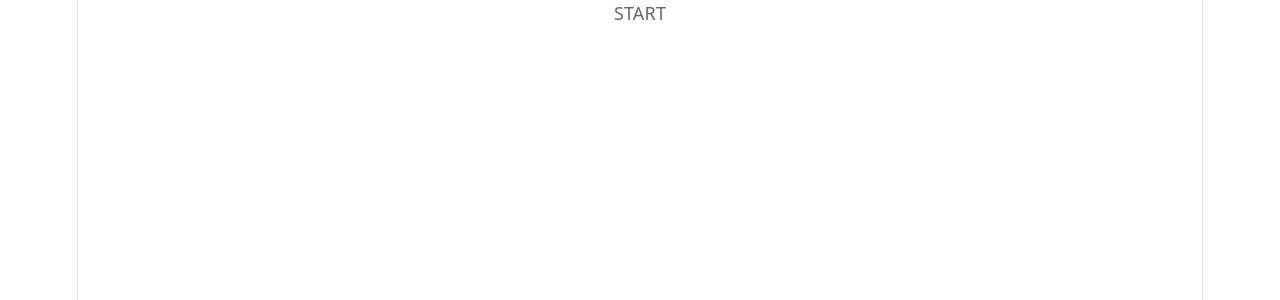
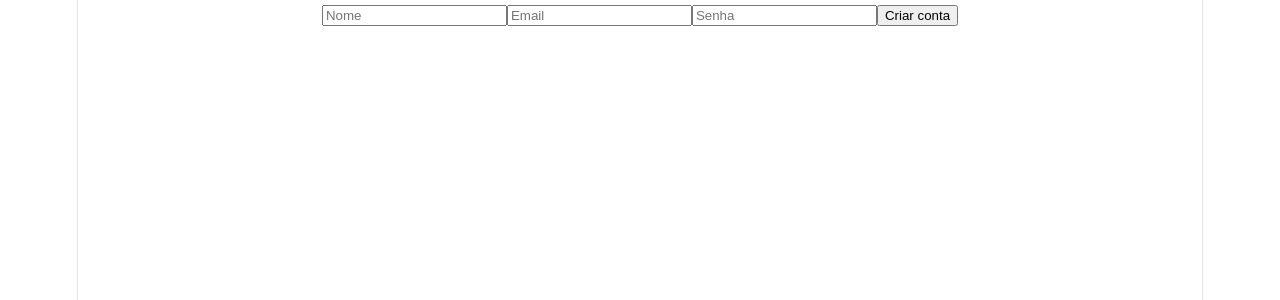
Before and after one commit to arthur94a/garage-frontend, a React (Vite) app: page / in a window 1280 px wide. Shown: the top 300 px of the page. Built offline with nearby package versions, Linux system fonts and the light colour scheme.

Commit message:
Create User

```diff
--- a/src/App.tsx
+++ b/src/App.tsx
@@ -1,9 +1,13 @@
 //START DA APLICAÇÃO
+
+import { Login } from "./components/login"
 
 function App() {
 
   return (
-    <div>START</div>
+    <>
+      <Login />
+    </>
   )
 }
 
--- /dev/null
+++ b/src/components/login/createUser/index.tsx
@@ -0,0 +1,34 @@
+import { useState } from 'react'
+import axiosApi from '@/configs/axiosApi'
+
+
+export function CreateUser() {
+    const [name, setName] = useState("")
+    const [email, setEmail] = useState("")
+    const [password, setPassword] = useState("")
+
+    async function createUser() {
+        try {
+            const response = await axiosApi.post("/users/create", { name, email, password })
+            console.log(response.data)
+        } catch (error) {
+            console.error("Erro ao criar usuário:", error)
+        }
+    }
+
+    function handleSubmit(event: React.FormEvent<HTMLFormElement>) {
+        event.preventDefault()
+        createUser()
+        console.log("Formulário enviado")
+        console.log({name, email, password})
+    }
+
+    return (
+        <form onSubmit={handleSubmit}>
+            <input type="text" placeholder="Nome" value={name} onChange={(e) => setName(e.target.value)} />
+            <input type="email" placeholder="Email" value={email} onChange={(e) => setEmail(e.target.value)} />
+            <input type="password" placeholder="Senha" value={password} onChange={(e) => setPassword(e.target.value)} />
+            <button type="submit">Criar conta</button>
+        </form>
+    )
+}
--- /dev/null
+++ b/src/components/login/index.tsx
@@ -0,0 +1,9 @@
+import { CreateUser } from "./createUser";
+
+export function Login() {
+    return (
+        <section>
+            <CreateUser />
+        </section>
+    )
+}
--- /dev/null
+++ b/src/configs/axiosApi.tsx
@@ -0,0 +1,10 @@
+import axios from "axios";
+
+const axiosApi = axios.create({
+  baseURL: "http://localhost:8000",
+  headers: {
+    "Content-Type": "application/json",
+  },
+});
+
+export default axiosApi;
```
